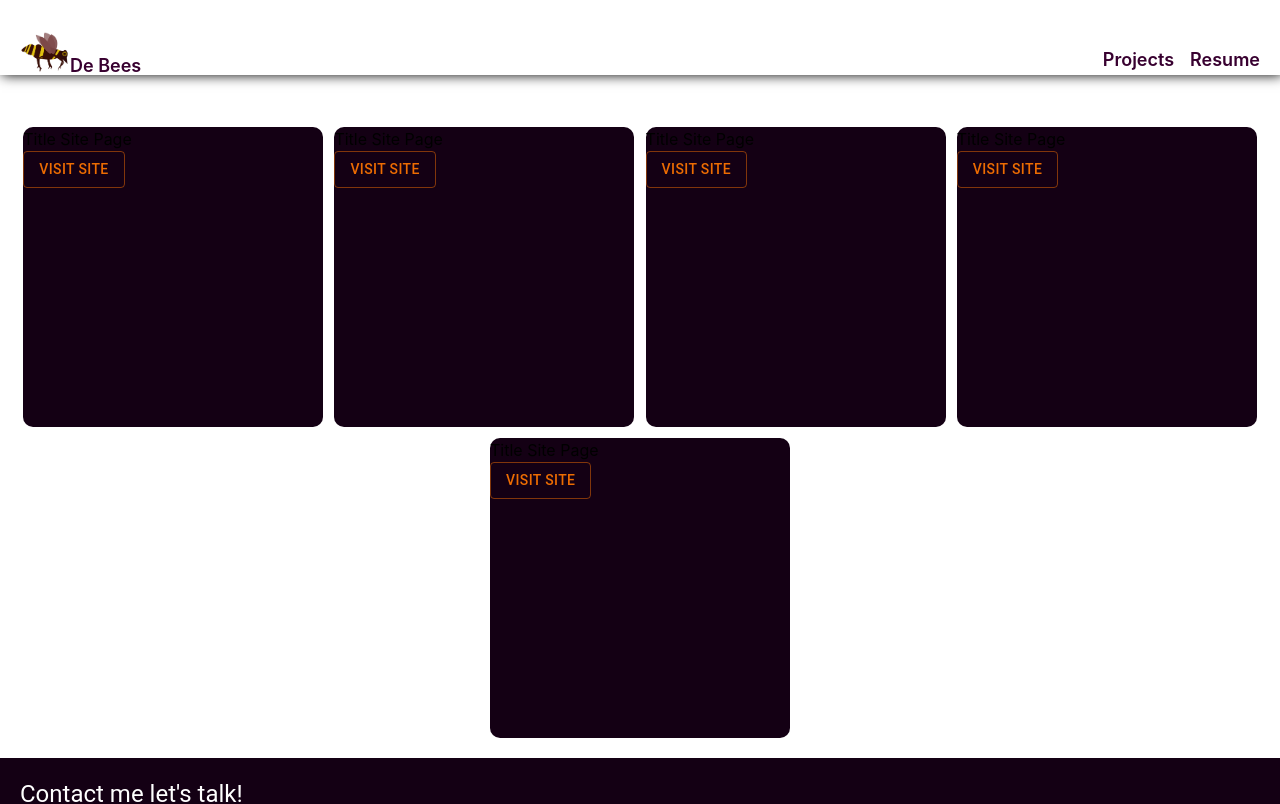
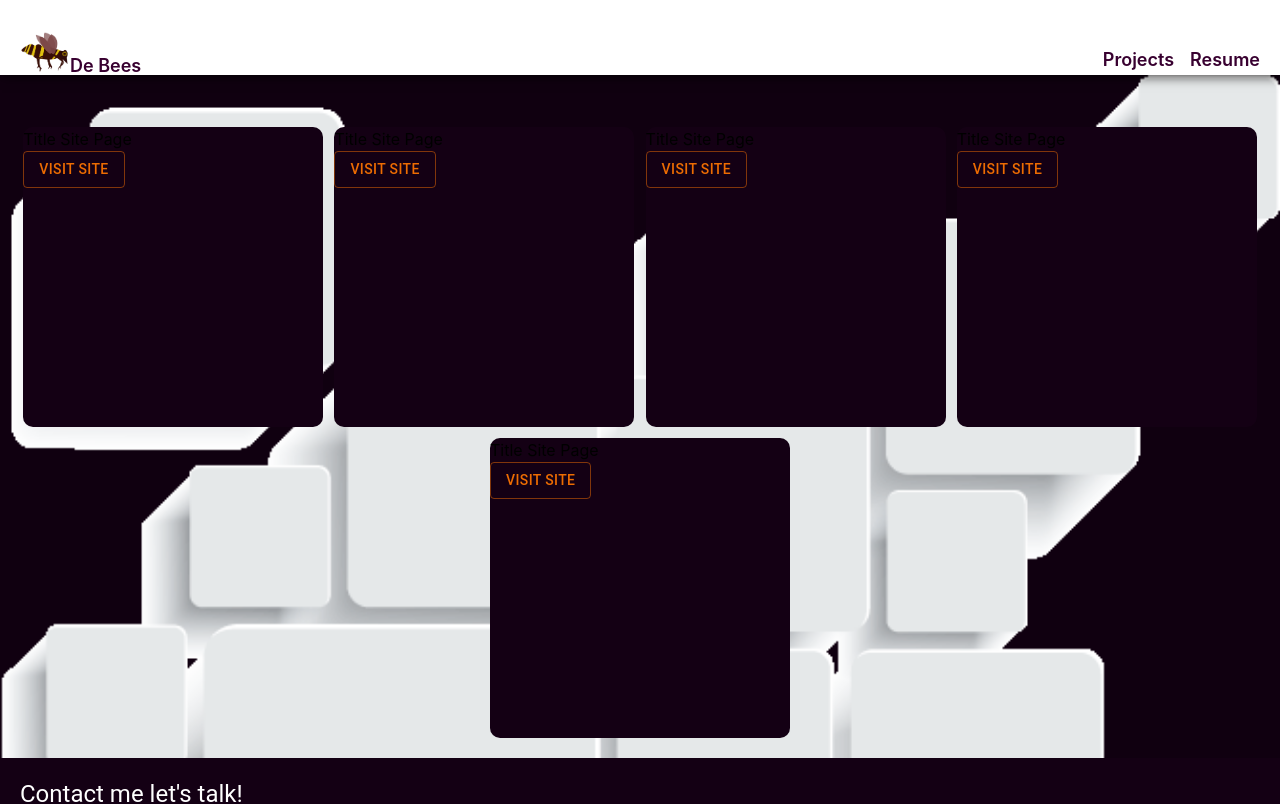
Before and after one commit to Mountain-Michaelle/michael-portfolio, a React (Create React App) app in the folder portfolio_frontend/: page /my-projects in a window 1280 px wide. Shown: the top 804 px of the page. Built offline with nearby package versions, Linux system fonts and the light colour scheme.

Commit message:
correction to links

```diff
--- a/portfolio_frontend/src/Components/Navbar.jsx
+++ b/portfolio_frontend/src/Components/Navbar.jsx
@@ -33,7 +33,7 @@ const Navbar = () => {
         </div>
 
         <div className='nav-items'>
-            <Link to='/projects'>Projects</Link>
+            <Link to='/my-projects'>Projects</Link>
             <Link to='/resume'>Resume</Link>
         </div>
 
--- a/portfolio_frontend/src/Components/Projects.jsx
+++ b/portfolio_frontend/src/Components/Projects.jsx
@@ -1,10 +1,12 @@
 import { Button } from '@mui/material'
 import React from 'react'
 import '../Assets/CSS/Project.scss';
+import project from '../Assets/Statics/Images/bricks.png';
 
 const Projects = () => {
   return (
-    <div className='project'>
+    <div className='project' style={{background:'rgb(16 0 16)', backgroundImage: `url(${project})`, backgroundSize:'cover',
+    backgroundRepeat:'no-repeat'}}>
         <div className='card-container'>
         <div className='card'>
             <img src='' alt='' />
```
Also changed, not shown: portfolio_frontend/src/Assets/Statics/Images/bricks.png (added), 1 other file (tests, documents, lock files or other folders).
